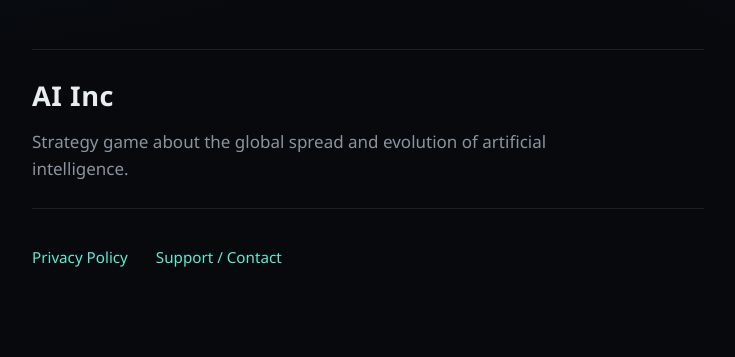
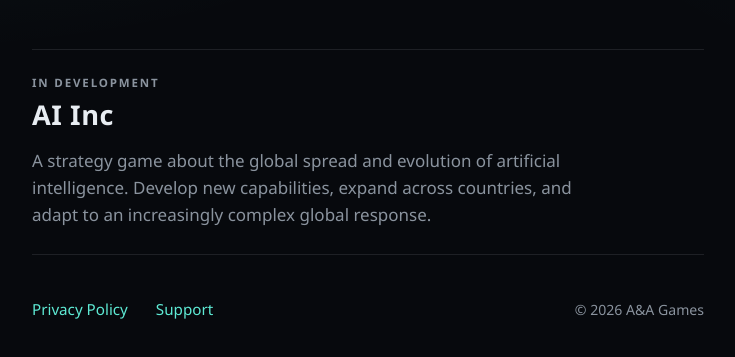
Before and after one commit to Dtem/ai-inc-dev, a plain HTML site: page index.html in a window 1280 px wide. Shown: the part 151-508 px from the top of the page, without its empty margins (272-1007 px from the left). Drawn offline with Linux system fonts and the light colour scheme.

Commit message:
Refresh A&A Games homepage copy, status, and footer links.
Co-authored-by: Cursor <cursoragent@cursor.com>

```diff
--- a/index.html
+++ b/index.html
@@ -16,15 +16,19 @@
 
     <main>
       <section class="game" aria-labelledby="game-ai-inc">
+        <p class="game-status">In development</p>
         <h2 id="game-ai-inc">AI Inc</h2>
-        <p>Strategy game about the global spread and evolution of artificial intelligence.</p>
+        <p>A strategy game about the global spread and evolution of artificial intelligence. Develop new capabilities, expand across countries, and adapt to an increasingly complex global response.</p>
       </section>
     </main>
 
-    <nav class="site-nav" aria-label="Site">
-      <a href="/privacy/">Privacy Policy</a>
-      <a href="mailto:aionvarvar@gmail.com">Support / Contact</a>
-    </nav>
+    <footer class="site-footer">
+      <nav class="site-footer__nav" aria-label="Site">
+        <a href="/privacy/">Privacy Policy</a>
+        <a href="mailto:aionvarvar@gmail.com">Support</a>
+      </nav>
+      <p class="site-footer__copy">&copy; 2026 A&amp;A Games</p>
+    </footer>
   </div>
 </body>
 </html>
--- a/styles.css
+++ b/styles.css
@@ -78,6 +78,15 @@ a:focus-visible {
   border-bottom: 1px solid var(--line);
 }
 
+.game-status {
+  margin: 0 0 0.55rem;
+  color: var(--accent);
+  font-size: 0.72rem;
+  font-weight: 600;
+  letter-spacing: 0.16em;
+  text-transform: uppercase;
+}
+
 .game h2 {
   margin: 0 0 0.65rem;
   font-size: clamp(1.35rem, 3.4vw, 1.7rem);
@@ -87,16 +96,31 @@ a:focus-visible {
 
 .game p {
   margin: 0;
-  max-width: 34rem;
+  max-width: 36rem;
   color: var(--muted);
 }
 
-.site-nav {
+.site-footer {
+  margin-top: 2.5rem;
+  padding-top: 0.15rem;
+  display: flex;
+  flex-wrap: wrap;
+  align-items: baseline;
+  justify-content: space-between;
+  gap: 1rem 1.75rem;
+}
+
+.site-footer__nav {
   display: flex;
   flex-wrap: wrap;
   gap: 0.85rem 1.75rem;
-  margin-top: 2.25rem;
   font-size: 0.95rem;
+}
+
+.site-footer__copy {
+  margin: 0;
+  color: var(--muted);
+  font-size: 0.88rem;
 }
 
 .privacy-header {
@@ -164,7 +188,13 @@ code {
     margin-bottom: 2.25rem;
   }
 
-  .site-nav {
+  .site-footer {
+    flex-direction: column;
+    align-items: flex-start;
+    gap: 1rem;
+  }
+
+  .site-footer__nav {
     flex-direction: column;
     gap: 0.85rem;
   }
```
